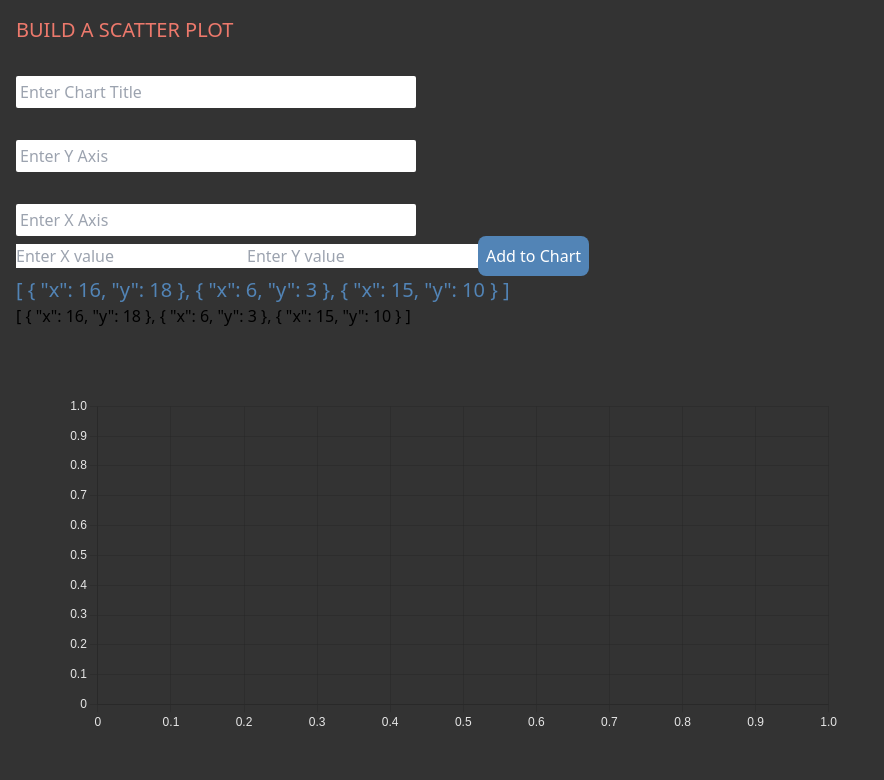
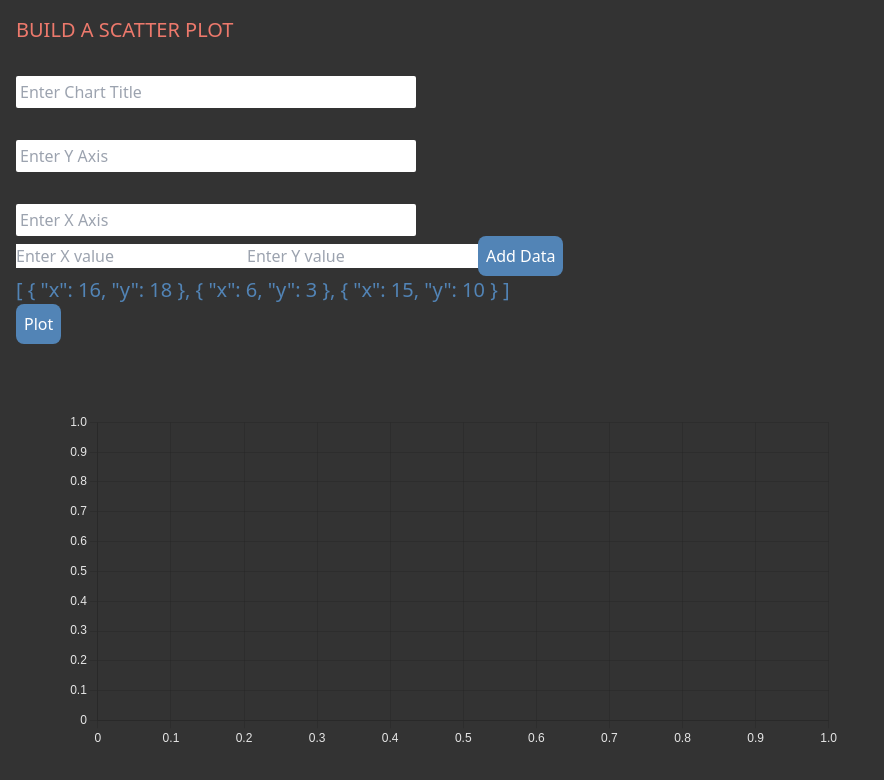
Before and after one commit to rjlevitt/build-a-chart, a plain HTML site: page sandbox/index.html in a window 1280 px wide. Shown: the whole page, without its empty margins (0-884 px from the left). Drawn offline with nearby package versions, Linux system fonts and the light colour scheme.

Commit message:
added plot button

```diff
--- a/sandbox/components/scatterPlot.js
+++ b/sandbox/components/scatterPlot.js
@@ -17,25 +17,20 @@ app.component('scatter-plot', {
     /*html*/
     `
     <div>
-        {{ this.test }}
-    </div>
-    <div style="height: 300px; max-height: 70vw; width: 800px" class="mx-6 my-8">
-        <canvas ref="chartcanvas"></canvas>
+        <button type="submit" v-on:click="updateChart" class="bg-steelblue p-2 rounded-lg hover:bg-salmon text-white">Plot</button>
+        <div style="height: 300px; max-height: 70vw; width: 800px" class="mx-6 my-8">
+            <canvas ref="chartcanvas"></canvas>
+        </div>
     </div>
     `,
     methods: {
         updateChart(){
-            console.log(this.test)
-            console.log([...this.test] )
             this.chart.data.datasets[0].data = [...this.test]
-            // this.chart.options.plugins.title.text = this.title
-            // this.chart.options.scales.y.title.text = this.yaxis
-            // this.chart.options.scales.x.title.text = this.xaxis
+            this.chart.options.plugins.title.text = this.title
+            this.chart.options.scales.y.title.text = this.yaxis
+            this.chart.options.scales.x.title.text = this.xaxis
             this.chart.update()
         }
-    },
-    watch: {
-        title: 'updateChart',
     },
     mounted() {
         const data = {
--- a/sandbox/index.html
+++ b/sandbox/index.html
@@ -45,7 +45,7 @@
       <div>
         <input v-model="xvalue" type="number" placeholder="Enter X value">
         <input  v-model="yvalue" type="number" placeholder="Enter Y value">
-        <button type="submit" v-on:click="addToData" class="bg-steelblue p-2 rounded-lg hover:bg-salmon text-white">Add to Chart</button>
+        <button type="submit" v-on:click="addToData" class="bg-steelblue p-2 rounded-lg hover:bg-salmon text-white">Add Data</button>
       </div>
       <div class="text-steelblue text-bold text-xl" >
         {{ chartData }}
```
